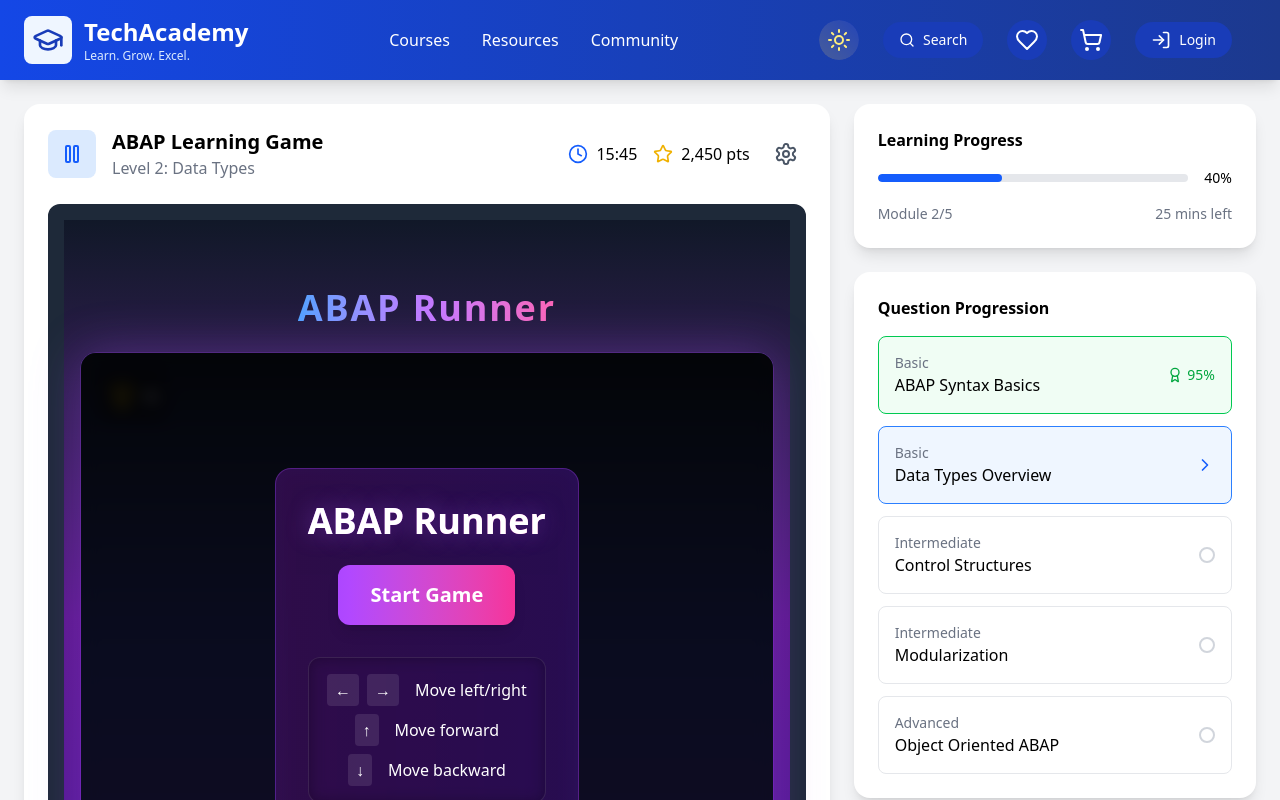
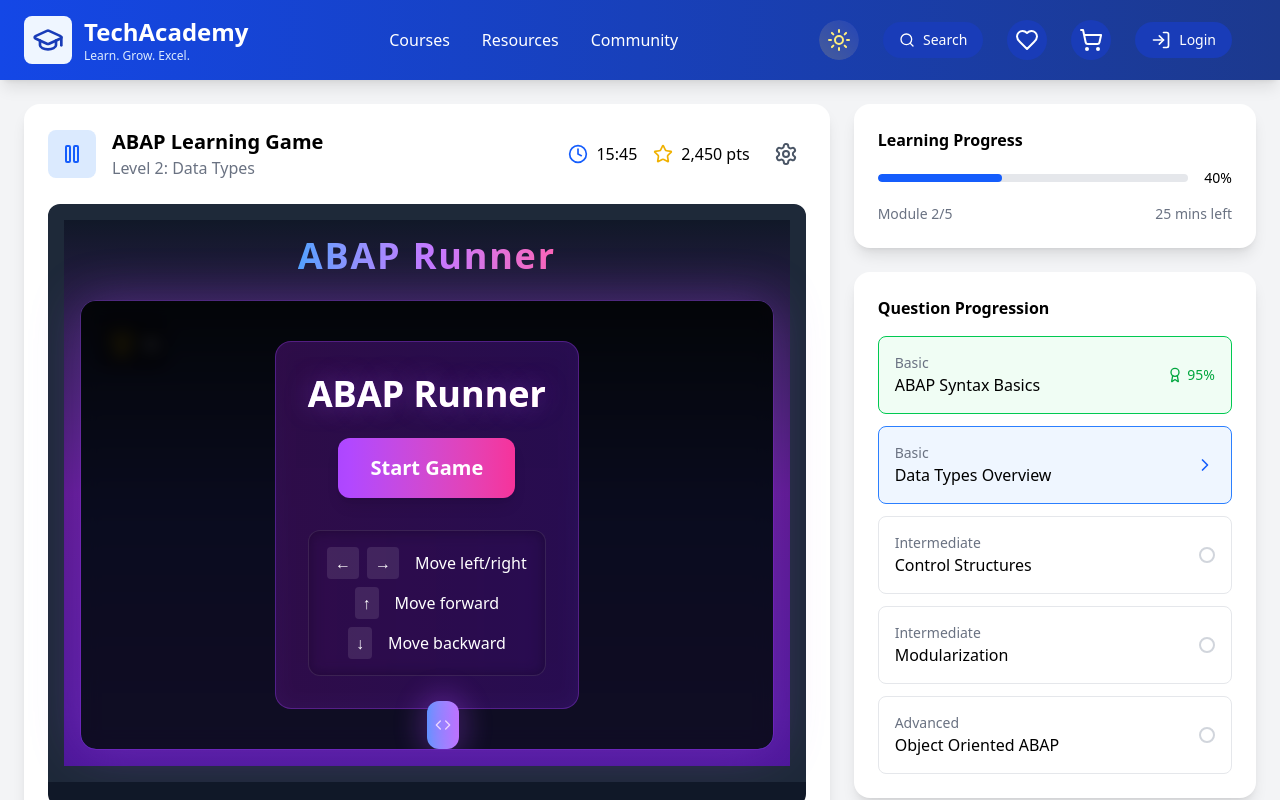
Before and after one commit to InsansaTechnoledge/SAP_Training, a React (Vite) app in the folder Frontend/: page /game in a window 1280 px wide. Shown: the top 800 px of the page. Built offline with nearby package versions, Linux system fonts and the light colour scheme; a web font is replaced by a local one.

Commit message:
game question css improved

```diff
--- a/Frontend/src/Games/ABAP/Module/ModuleOne/GameOne.jsx
+++ b/Frontend/src/Games/ABAP/Module/ModuleOne/GameOne.jsx
@@ -210,7 +210,7 @@ const ABAPRunner = () => {
     const checkAnswer = useCallback(() => {
         if (!currentQuestion || !gameStarted || gameOver) return;
 
-        if (position.y >= 80) {
+        if (position.y >= 70) {
             if (position.x === currentQuestion.correct) {
                 setScore(prev => prev + 10);
                 setCorrectAnswerEffect(true);
@@ -233,6 +233,7 @@ const ABAPRunner = () => {
                 ));
                 setTimeout(() => {
                     setGameOver(true);
+                    setCurrentQuestion(null);
                     setPosition({ x: 1, y: 0 });
                 }, 1000);
             }
@@ -271,7 +272,7 @@ const ABAPRunner = () => {
     }, [generateCollectibles, generateSpeedLines, generateNewQuestion]);
 
     return (
-        <div className="min-h-screen flex items-center justify-center bg-gradient-to-b from-gray-900 via-purple-900 to-violet-900 p-4">
+        <div className="flex items-center justify-center bg-gradient-to-b from-gray-900 via-purple-900 to-violet-900 p-4">
             <div className="w-full max-w-4xl">
                 {/* Game Title */}
                 <motion.h1
@@ -288,7 +289,7 @@ const ABAPRunner = () => {
                 {/* Main Game Container */}
                 <div
                     id='key-context'
-                    className="w-full h-[600px] relative overflow-hidden rounded-2xl shadow-[0_0_50px_rgba(168,85,247,0.3)] border border-purple-500/30"
+                    className="w-full h-[450px] relative overflow-hidden rounded-2xl shadow-[0_0_50px_rgba(168,85,247,0.3)] border border-purple-500/30"
                     tabIndex={0}
                     onKeyDown={handleKeyDown}
                     onKeyUp={handleKeyUp}
@@ -330,7 +331,7 @@ const ABAPRunner = () => {
                                 animate={{ opacity: 1, y: 0 }}
                                 exit={{ opacity: 0, y: -10 }}
                                 transition={{ type: "tween", duration: 0.4 }}
-                                className="absolute top-8 left-1/2 transform -translate-x-1/2 w-11/12 z-50"
+                                className="absolute top-2 right-2 transform w-[36rem] z-50"
                             >
                                 <div className="bg-black/30 backdrop-blur-sm px-6 py-4 rounded-xl border border-white/10">
                                     <h2 className="text-xl font-medium text-white/90 text-center leading-relaxed">
@@ -357,10 +358,10 @@ const ABAPRunner = () => {
                         {roadColors.map((color, index) => (
                             <div
                                 key={index}
-                                className="w-1/3 relative transition-all duration-500"
+                                className=" relative transition-all duration-500 w-full px-2"
                             >
                                 <motion.div
-                                    className="absolute inset-0"
+                                    className="absolute inset-0 w-full"
                                     animate={{
                                         background: [
                                             `linear-gradient(to bottom, rgba(0,0,0,0), ${color === 'blue-500' ? '#3B82F6' : color === 'green-500' ? '#22C55E' : '#EF4444'}33)`,
@@ -379,9 +380,9 @@ const ABAPRunner = () => {
                                         initial={{ y: -30, opacity: 0 }}
                                         animate={{ y: 0, opacity: 1 }}
                                         exit={{ y: 30, opacity: 0 }}
-                                        className="absolute top-1/3 left-1/2 transform -translate-x-1/2 w-11/12 z-40"
+                                        className="relative top-1/4 transform -translate-x-0.5 z-40"
                                     >
-                                        <div className="bg-white/10 backdrop-blur-md p-6 rounded-xl text-xl font-bold shadow-2xl text-white tracking-wide border border-white/20 text-center transform hover:scale-105 transition-transform">
+                                        <div className="bg-white/10 w-full backdrop-blur-md py-2 px-4 rounded-xl text-md font-bold shadow-2xl text-white tracking-wide border border-white/20 text-center transform hover:scale-105 transition-transform">
                                             {currentQuestion.answers[index]}
                                         </div>
                                     </motion.div>
@@ -403,7 +404,7 @@ const ABAPRunner = () => {
                         }}
                         transition={{ type: "spring", stiffness: 500, damping: 30 }}
                     >
-                        <div className="w-12 h-16 relative">
+                        <div className="w-8 h-12 relative">
                             <motion.div
                                 className="absolute inset-0 bg-gradient-to-r from-blue-400 to-purple-400 rounded-xl shadow-lg"
                                 animate={{
```
